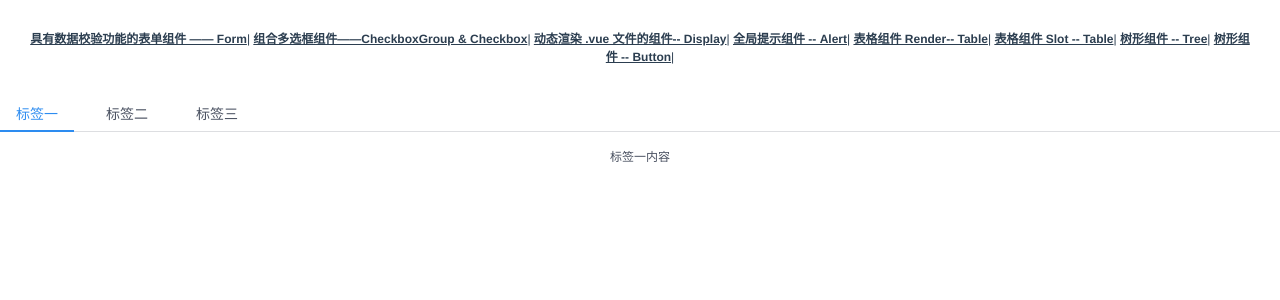
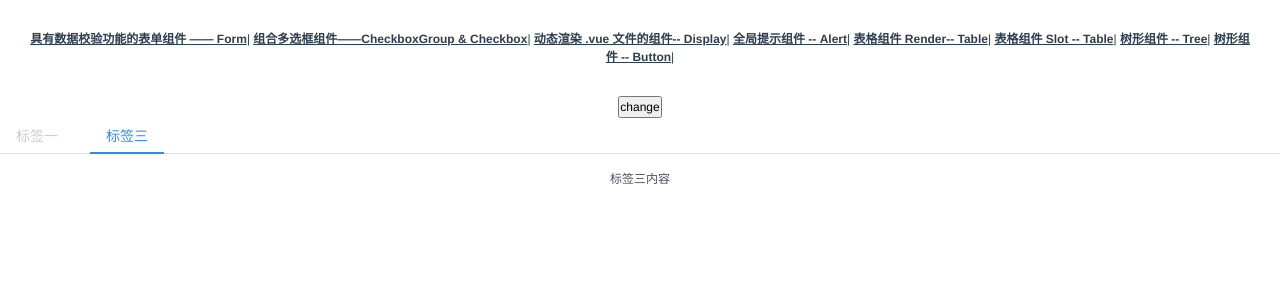
Before and after one commit to ly2011/mini-ui, a Vue app: page /tabs in a window 1280 px wide. Shown: the top 300 px of the page. Built offline with nearby package versions, Linux system fonts and the light colour scheme.

Commit message:
<bug>: 修复 // 在 TabPane 使用 v-if 时，并不会按照预先的顺序渲染，这时可设置 index，并从小到大排序     // 数值需大于 0

```diff
--- a/src/components/tabs/pane.vue
+++ b/src/components/tabs/pane.vue
@@ -23,6 +23,11 @@ export default {
     closable: {
       type: Boolean,
       default: false
+    },
+    // 在 TabPane 使用 v-if 时，并不会按照预先的顺序渲染，这时可设置 index，并从小到大排序
+    // 数值需大于 0
+    index: {
+      type: Number
     }
   },
   data () {
@@ -32,6 +37,9 @@ export default {
     }
   },
   watch: {
+    name (val) {
+      this.updateNav()
+    },
     label () {
       this.updateNav()
     },
@@ -40,6 +48,9 @@ export default {
     }
   },
   mounted () {
+    this.updateNav()
+  },
+  destroyed () {
     this.updateNav()
   },
   methods: {
--- /dev/null
+++ b/src/components/tabs/render.js
@@ -0,0 +1,10 @@
+export default {
+  name: 'RenderCell',
+  functional: true,
+  props: {
+    render: Function // 具体的 render 函数内容
+  },
+  render: (h, ctx) => {
+    return ctx.props.render(h)
+  }
+}
--- a/src/components/tabs/tabs.vue
+++ b/src/components/tabs/tabs.vue
@@ -1,18 +1,22 @@
 <template>
   <div :class="wrapClasses">
     <div :class="[prefixCls + '-bar']">
-      <div :class="[prefixCls + '-nav-container']">
-        <div :class="[prefixCls + '-nav-wrap']">
-          <div :class="[prefixCls + '-nav-scroll']">
+      <div :class="[prefixCls + '-nav-container']" ref="navContainer">
+        <div :class="[prefixCls + '-nav-wrap']" ref="navWrap">
+          <div :class="[prefixCls + '-nav-scroll']" ref="navScroll">
             <div :class="[prefixCls + '-nav']" ref="nav">
+              <!-- 下拉 -->
               <div :class="barClasses" :style="barStyle"></div>
-              <div v-for="(item, index) in navList" :key="index" @click="handleChange(index)" :class="tabCls(item)">{{item.label}}</div>
+              <div v-for="(item, index) in navList" :key="index" @click="handleChange(index)" :class="tabCls(item)">
+                <Render v-if="item.labelType === 'function'" :render="item.label"></Render>
+                <template>{{item.label}}</template>
+              </div>
             </div>
           </div>
         </div>
       </div>
     </div>
-    <div :class="contentClasses" :style="contentStyle">
+    <div :class="contentClasses" :style="contentStyle" ref="panes">
       <slot></slot>
     </div>
   </div>
@@ -20,10 +24,14 @@
 
 <script>
 // eslint-disable-next-line
-import { oneOf, getStyle } from '@/utils/assist.js'
+import { oneOf, findComponentsDownward } from '@/utils/assist.js'
+import Render from './render.js'
 const prefixCls = 'i-tabs'
 export default {
   name: 'Tabs',
+  components: {
+    Render
+  },
   props: {
     value: {
       type: [String, Number]
@@ -33,12 +41,16 @@ export default {
     },
     size: {
       type: String,
-      default: 'default'
+      default: 'default',
+      validator (value) {
+        return oneOf(value, ['small', 'default'])
+      }
     },
     animated: {
       type: Boolean,
       default: false
-    }
+    },
+    beforeRemove: Function
   },
   data () {
     return {
@@ -64,12 +76,16 @@ export default {
       return [
         `${prefixCls}-content`,
         {
+          [`${prefixCls}-content-animated`]: this.animated
         }
       ]
     },
     barClasses () {
       return [
-        `${prefixCls}-ink-bar`
+        `${prefixCls}-ink-bar`,
+        {
+          [`${prefixCls}-ink-bar-animated`]: this.animated
+        }
       ]
     },
     contentStyle () {
@@ -90,7 +106,9 @@ export default {
         width: `${this.barWidth}px`
       }
       if (this.type === 'line') style.display = 'block'
-      style.left = `${this.barOffset}px`
+      if (this.animated) {
+        style.transform = `translate(${this.barOffset}px, 0px)`
+      } else { style.left = `${this.barOffset}px` }
 
       return style
     }
@@ -106,12 +124,27 @@ export default {
   },
   methods: {
     getTabs () {
-      return this.$children.filter(item => item.$options.name === 'TabPane')
+      // return this.$children.filter(item => item.$options.name === 'TabPane')
+      const AllTabPanes = findComponentsDownward(this, 'TabPane')
+      const TabPanes = []
+
+      AllTabPanes.forEach(item => {
+        TabPanes.push(item)
+      })
+
+      // 在 TabPane 使用 v-if 时，并不会按照预先的顺序渲染，这时可设置 index，并从小到大排序
+      TabPanes.sort((a, b) => {
+        if (a.index && b.index) {
+          return a.index > b.index ? 1 : -1
+        }
+      })
+      return TabPanes
     },
     updateNav () {
       this.navList = []
       this.getTabs().forEach((pane, index) => {
         this.navList.push({
+          labelType: typeof pane.label,
           label: pane.label,
           icon: pane.icon || '',
           name: pane.name || index,
@@ -130,15 +163,18 @@ export default {
     updateBar () {
       this.$nextTick(() => {
         const index = this.navList.findIndex((nav) => nav.name === this.name)
+        if (!this.$refs.nav) return
         const preTabs = this.$refs.nav.querySelectorAll(`.${prefixCls}-tab`)
         const tab = preTabs[index]
-        this.barWidth = parseFloat(getStyle(tab, 'width'))
+        // 修复关闭最后一个TabPane会报错
+        this.barWidth = tab ? parseFloat(tab.offsetWidth) : 0
 
-        if (index > 0) {
+        if (index > -1) {
           let offset = 0
           const gutter = this.size === 'small' ? 0 : 16
           for (let i = 0; i < index; i++) {
-            offset += parseFloat(getStyle(preTabs[i], 'width')) + gutter
+            // getComputedStyle在IE中不能正确获取元素的宽度，改为通过offsetWidth获取，修正tabs的高亮下划线在IE中错位的问题
+            offset += parseFloat(preTabs[i].offsetWidth) + gutter
           }
 
           this.barOffset = offset
--- a/src/views/tabs.vue
+++ b/src/views/tabs.vue
@@ -1,9 +1,10 @@
 <template>
   <div>
+    <button @click="showSecond = !showSecond">change</button>
     <Tabs v-model="key1">
-      <TabPane label="标签一" name="key1">标签一内容</TabPane>
-      <TabPane label="标签二" name="key2">标签二内容</TabPane>
-      <TabPane label="标签三" name="key3">标签三内容</TabPane>
+      <TabPane label="标签一" name="key1" disabled :index="1">标签一内容</TabPane>
+      <TabPane label="标签二" name="key2" v-if="showSecond" :index="2">标签二内容</TabPane>
+      <TabPane label="标签三" name="key3" :index="3">标签三内容</TabPane>
     </Tabs>
   </div>
 </template>
@@ -18,7 +19,8 @@ export default {
   },
   data () {
     return {
-      key1: 'key1'
+      key1: 'key3',
+      showSecond: false
     }
   }
 }
```
